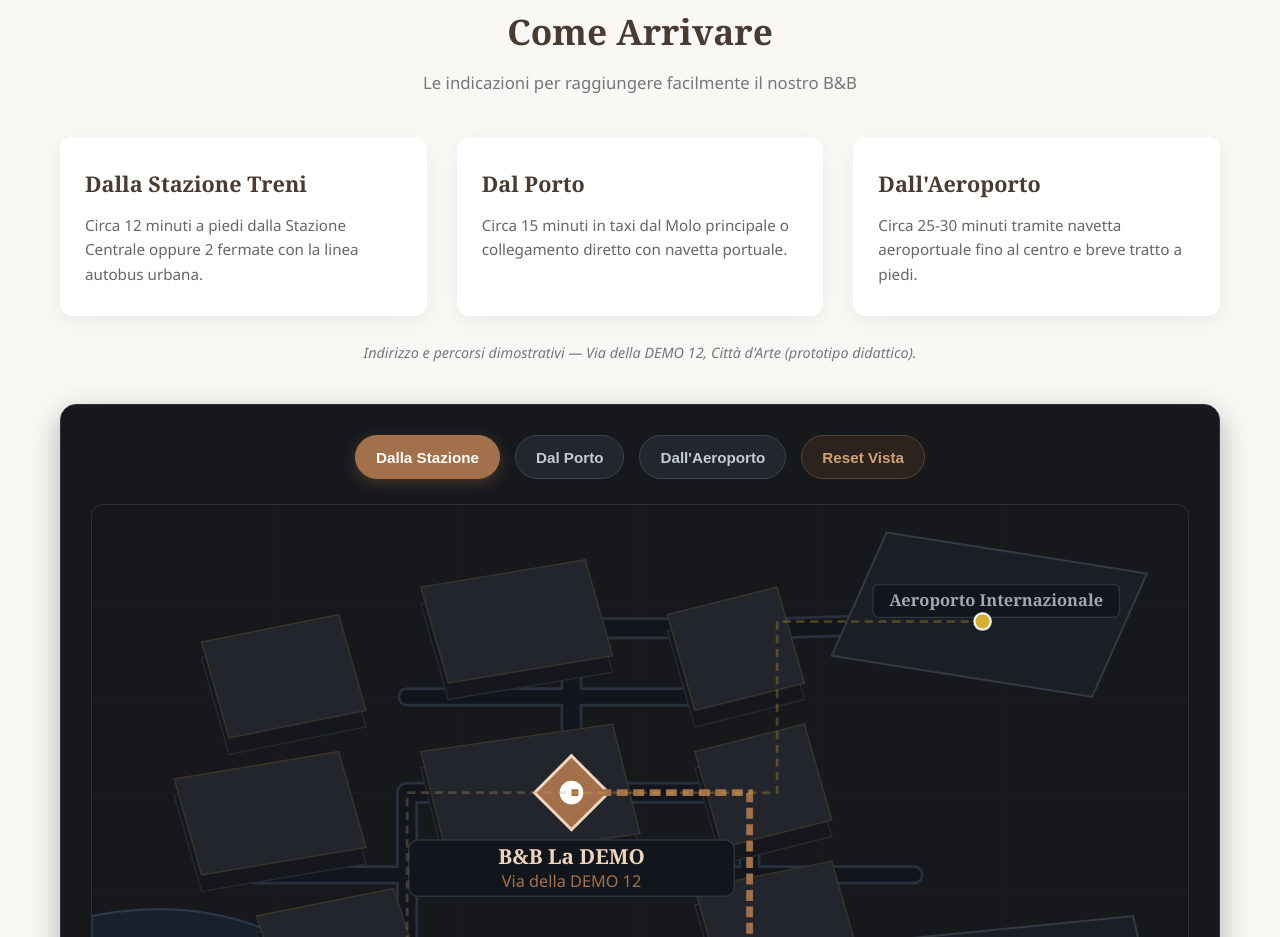
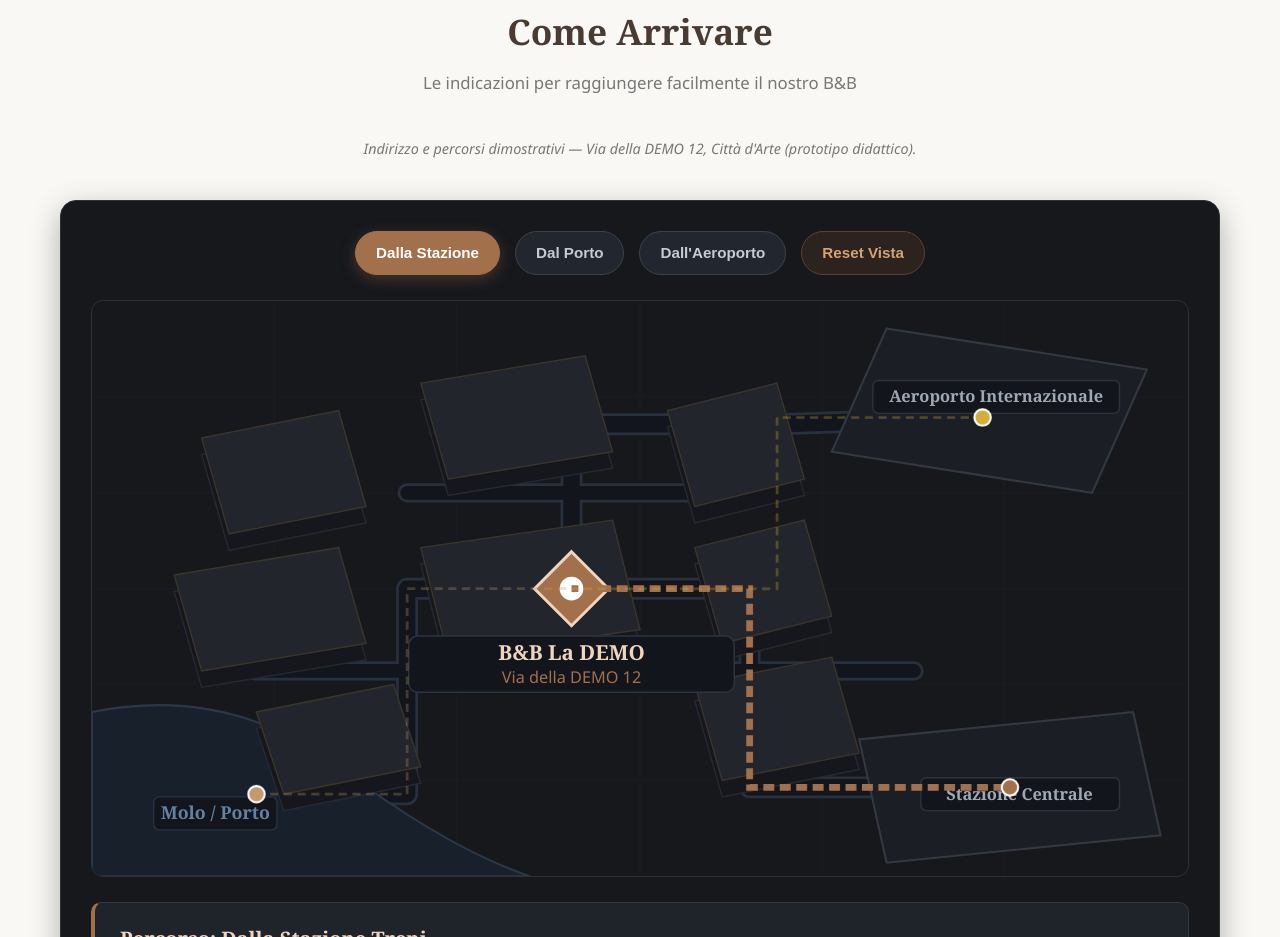
Before and after one commit to Naranciata/bb-cinque-stanze, a plain HTML site: page index.html in a window 1280 px wide. Shown: the part 2915-3852 px from the top of the page. Drawn offline with Linux system fonts and the light colour scheme.

Commit message:
Add files via upload

```diff
--- a/index.html
+++ b/index.html
@@ -230,32 +230,6 @@
                 <p>Le indicazioni per raggiungere facilmente il nostro B&B</p>
             </div>
 
-            <div class="arrival-grid">
-                <!-- Card 1 -->
-                <div class="arrival-card">
-                    <div class="arrival-info">
-                        <h3>Dalla Stazione Treni</h3>
-                        <p>Circa 12 minuti a piedi dalla Stazione Centrale oppure 2 fermate con la linea autobus urbana.</p>
-                    </div>
-                </div>
-
-                <!-- Card 2 -->
-                <div class="arrival-card">
-                    <div class="arrival-info">
-                        <h3>Dal Porto</h3>
-                        <p>Circa 15 minuti in taxi dal Molo principale o collegamento diretto con navetta portuale.</p>
-                    </div>
-                </div>
-
-                <!-- Card 3 -->
-                <div class="arrival-card">
-                    <div class="arrival-info">
-                        <h3>Dall'Aeroporto</h3>
-                        <p>Circa 25-30 minuti tramite navetta aeroportuale fino al centro e breve tratto a piedi.</p>
-                    </div>
-                </div>
-            </div>
-
             <p class="arrival-note">Indirizzo e percorsi dimostrativi — Via della DEMO 12, Città d'Arte (prototipo didattico).</p>
 
             <!-- Mappa Interattiva Stilizzata -->
--- a/stile.css
+++ b/stile.css
@@ -140,8 +140,6 @@ textarea:focus-visible {
 .nav-container,
 .rooms-grid,
 .room-card,
-.arrival-grid,
-.arrival-card,
 .section-prenota,
 .interactive-map-container,
 .contact-card,
@@ -491,49 +489,7 @@ textarea:focus-visible {
     margin-bottom: 70px;
 }
 
-.arrival-grid {
-    display: grid;
-    grid-template-columns: repeat(3, 1fr);
-    gap: 30px;
-    margin-bottom: 25px;
-    min-width: 0;
-}
 
-.arrival-card {
-    background: #ffffff;
-    border-radius: 12px;
-    overflow: hidden;
-    box-shadow: 0 6px 20px rgba(0, 0, 0, 0.06);
-    transition: transform 0.3s ease, box-shadow 0.3s ease;
-    display: flex;
-    flex-direction: column;
-    min-width: 0;
-}
-
-.arrival-card:hover {
-    transform: translateY(-5px);
-    box-shadow: 0 12px 30px rgba(0, 0, 0, 0.1);
-}
-
-.arrival-info {
-    padding: 30px 25px;
-    display: flex;
-    flex-direction: column;
-    flex-grow: 1;
-}
-
-.arrival-info h3 {
-    font-size: 1.35rem;
-    color: #4a3b32;
-    margin-bottom: 12px;
-    font-family: 'Georgia', serif;
-}
-
-.arrival-info p {
-    color: #666666;
-    font-size: 0.95rem;
-    line-height: 1.6;
-}
 
 .arrival-note {
     text-align: center;
@@ -714,8 +670,7 @@ textarea:focus-visible {
 
 /* Tablet (fino a 1024px): 2 colonne per le stanze e arrivi */
 @media (max-width: 1024px) {
-    .rooms-grid,
-    .arrival-grid {
+    .rooms-grid {
         grid-template-columns: repeat(2, 1fr);
         gap: 20px;
     }
@@ -753,8 +708,7 @@ textarea:focus-visible {
     }
 
     /* Griglie: 1 colonna su mobile */
-    .rooms-grid,
-    .arrival-grid {
+    .rooms-grid {
         grid-template-columns: 1fr;
         gap: 25px;
     }
@@ -805,9 +759,6 @@ textarea:focus-visible {
     .room-card,
     .room-info,
     .room-footer,
-    .arrival-grid,
-    .arrival-card,
-    .arrival-info,
     .interactive-map-container,
     #mappa-3d-box,
     #mappa-svg,
```
